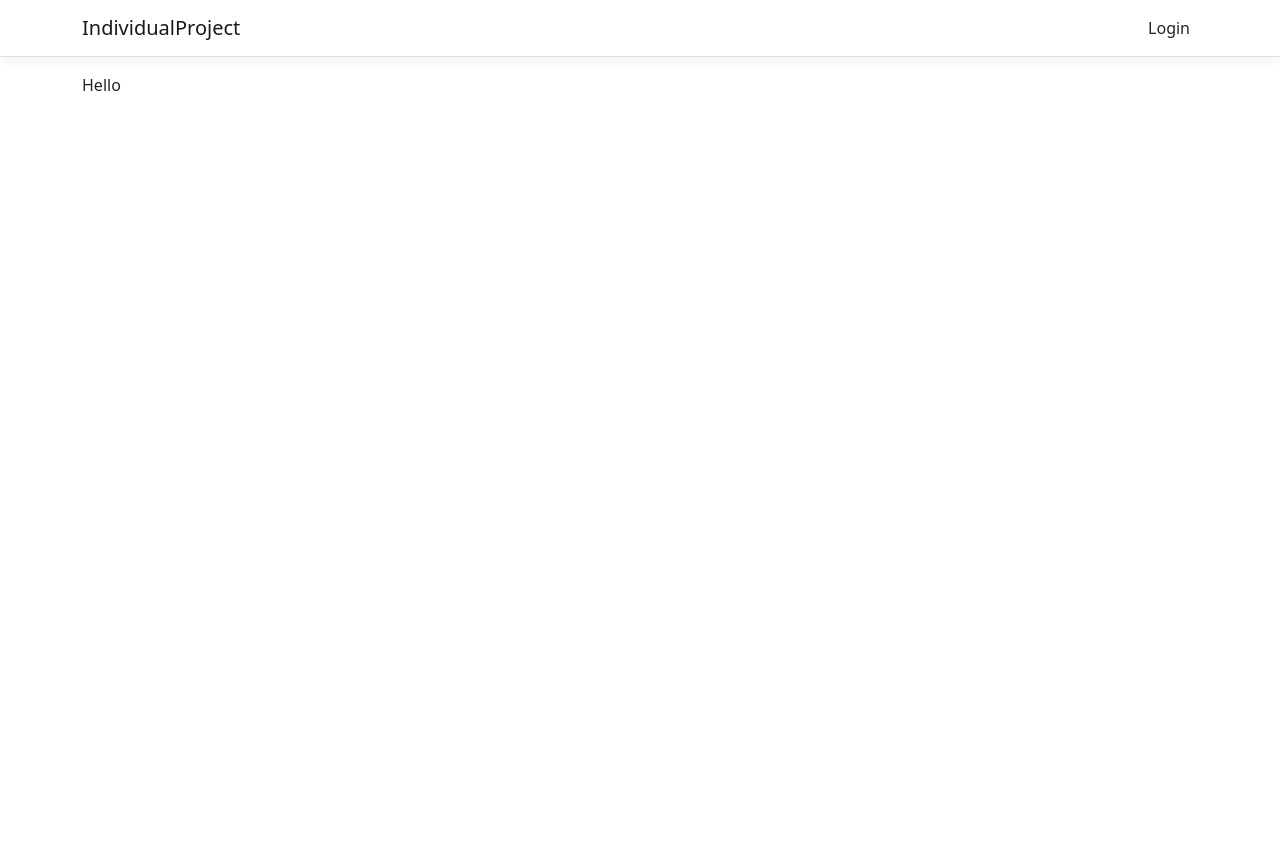
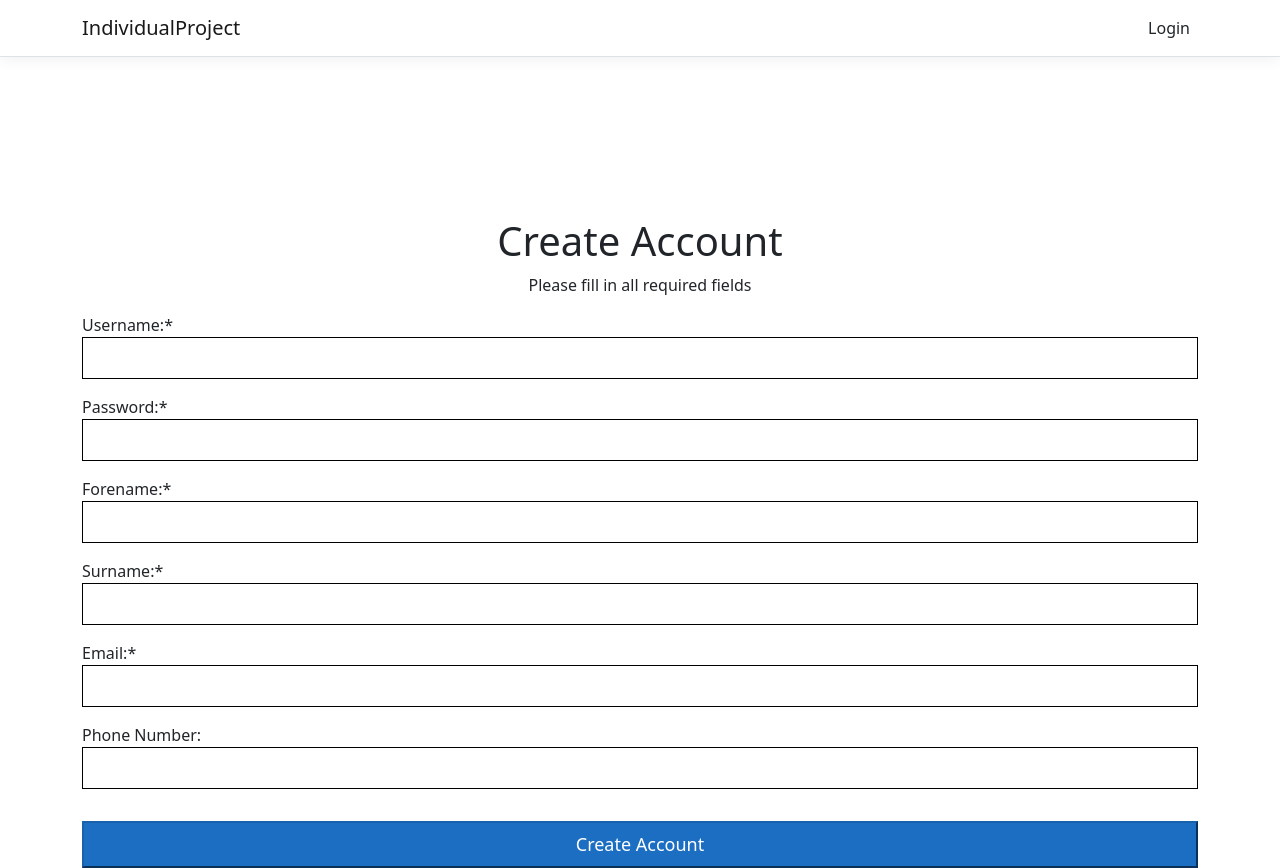
Before and after one commit to LMeeks19/IndividualProject, a React (Create React App) app in the folder ClientApp/: page /create-account in a window 1280 px wide. Before the commit the page ends 800 px from the top, so only its background shows below. Built offline with nearby package versions, Linux system fonts and the light colour scheme.

Commit message:
completed setup of base requests
account creation now functions and so does logging in

```diff
--- a/ClientApp/src/AppRoutes.js
+++ b/ClientApp/src/AppRoutes.js
@@ -1,6 +1,7 @@
 import { Login } from "./components/Login";
 import { Home } from "./components/Home";
 import { CreateAccount } from "./components/CreateAccount";
+import { ForgottenPassword } from "./components/ForgottenPassword";
 
 const AppRoutes = [
   {
@@ -14,7 +15,12 @@ const AppRoutes = [
   {
     path: '/create-account',
     element: <CreateAccount />
+  },
+  {
+    path: '/forgotten-password',
+    element: <ForgottenPassword />
   }
+
 ];
 
 export default AppRoutes;
--- a/ClientApp/src/components/CreateAccount.js
+++ b/ClientApp/src/components/CreateAccount.js
@@ -1,11 +1,52 @@
-import React, { Component } from 'react';
+import React, {useState} from 'react';
+import { PostData } from '../server'
 
-export class CreateAccount extends Component {
-    static displayName = CreateAccount.name;
+export function CreateAccount() {
 
-    render() {
-        return (
-            <div>Hello</div>
-        );
-    };
+    const [newAccount, setNewAccount] = useState({
+        username: "",
+        password: "",
+        forename: "",
+        surname: "",
+        email: "",
+        phoneNumber: ""
+    })
+
+    const createAccount = async () => {
+        await PostData('api/user', newAccount);
+    }
+
+    return (
+        <div className='mt10'>
+            <div className='text-center'>
+                <h1>Create Account</h1>
+                <p>Please fill in all required fields</p>
+            </div>
+
+            <div className='flex column'>
+                <div>Username:*</div>
+                <input className='mb1' onChange={e => setNewAccount({...newAccount, username: e.target.value})} type='text'></input>
+
+                <div>Password:*</div>
+                <input className='mb1' onChange={e => setNewAccount({...newAccount, password: e.target.value})} type='password'></input>
+
+                <div>Forename:*</div>
+                <input className='mb1' onChange={e => setNewAccount({...newAccount, forename: e.target.value})} type='text'></input>
+
+                <div>Surname:*</div>
+                <input className='mb1' onChange={e => setNewAccount({...newAccount, surname: e.target.value})} type='text'></input>
+
+                <div>Email:*</div>
+                <input className='mb1' onChange={e => setNewAccount({...newAccount, email: e.target.value})} type='text'></input>
+
+                <div>Phone Number:</div>
+                <input className='mb1' onChange={e => setNewAccount({...newAccount, phoneNumber: e.target.value})} type='text'></input>
+
+                <button className='btn-primary mt1' onClick={createAccount}>
+                    Create Account
+                </button>
+            </div>
+        </div >
+    );
+
 }
--- /dev/null
+++ b/ClientApp/src/components/ForgottenPassword.js
@@ -0,0 +1,16 @@
+import React, { useState } from 'react';
+import { PostData } from '../server'
+
+export function ForgottenPassword() {
+
+
+
+    return (
+        <div className='mt10'>
+            <div className='text-center'>
+                <h1>Forgotten Password</h1>
+            </div>
+        </div>
+    );
+
+}
--- a/ClientApp/src/components/Home.js
+++ b/ClientApp/src/components/Home.js
@@ -1,13 +1,13 @@
-import React, { Component } from 'react';
+import React from 'react';
 
-export class Home extends Component {
-  static displayName = Home.name;
+export function Home() {
 
-  render() {
-    return (
-      <div>
-        <h1>Hello!, Welcome to</h1>
-      </div>
-    );
-  }
+  return (
+    <div className='mt10'>
+    <div className='text-center'>
+        <h1>Home</h1>
+        <p>Grassroots Football App</p>
+    </div>
+</div>
+  );
 }
--- a/ClientApp/src/components/Login.js
+++ b/ClientApp/src/components/Login.js
@@ -1,31 +1,50 @@
-import React, {useEffect} from 'react'
+import React from 'react'
 import { NavItem, NavLink } from 'reactstrap';
-import { Link, useNavigate } from 'react-router-dom';
+import { Link } from 'react-router-dom';
 import { loginInfoState, userState } from '../state/GlobalState';
 import { useRecoilState, useSetRecoilState } from 'recoil';
-import { GetData, PostData } from '../server'
+import { GetData } from '../server'
+import { useNavigate } from 'react-router-dom';
+
 export function Login() {
 
-  const [loginInfo, setLoginInfo] = useRecoilState(loginInfoState)
-  const [user, setUser] = useRecoilState(userState)
+  const navigate = useNavigate();
+  const [loginInfo, setLoginInfo] = useRecoilState(loginInfoState);
+  const setUser = useSetRecoilState(userState);
 
-  const submitLogin = async () => {
-    var data = await GetData('user', loginInfo);
-    setUser({data});
+  const submitLogin = async (event) => {
+    event.preventDefault();
+    var errorBox = document.getElementById("errorMessage");
+
+    try {
+      var data = await GetData('api/user', loginInfo);
+      setUser({ data });
+      navigate("/");
+    }
+    catch {
+      errorBox.innerHTML = "The Username or Password is incorrect";
+      errorBox.style.display = "block";
+    }
   }
 
   return (
     <div className='mt10'>
       <div className='text-center'>
-        <h1 id="tabelLabel">Login</h1>
+        <h1>Login</h1>
         <p>Please sign in to your account or create a new account if you have not yet registered</p>
       </div>
       <div className='flex column'>
-        <div>Username:</div>
-        <input className='mb1' autoComplete='username' onChange={event => setLoginInfo({ ...loginInfo, username: event.target.value })} type='text'></input>
-        <div>Password:</div>
-        <input className='mb1' autoComplete='current-password' onChange={event => setLoginInfo({ ...loginInfo, password: event.target.value })} type='password'></input>
-        <button className='btn-primary' onClick={submitLogin}>Login</button>
+        <div className='error-message text center red mb1' id='errorMessage' />
+
+        <form className='flex column' onSubmit={submitLogin}>
+          <h5>Username:</h5>
+          <input className='mb1' onChange={event => setLoginInfo({ ...loginInfo, username: event.target.value })} type='text' required></input>
+
+          <h5>Password:</h5>
+          <input className='mb1' onChange={event => setLoginInfo({ ...loginInfo, password: event.target.value })} type='password' required></input>
+
+          <button className='btn-primary' type='submit'>Login</button>
+        </form>
         <div className='navbar-nav'>
           <div className='flex justifyevenly mt1'>
             <NavItem>
@@ -37,7 +56,6 @@ export function Login() {
           </div>
         </div>
       </div>
-      {user.forname}
     </div>
   );
 }
--- a/ClientApp/src/custom.css
+++ b/ClientApp/src/custom.css
@@ -8,6 +8,8 @@ code {
 
 .btn-primary {
   color: #fff;
+  padding: 0.5rem;
+  font-size: large;
   background-color: #1b6ec2;
   border-color: #1861ac;
 }
@@ -91,7 +93,8 @@ code {
 }
 
 .ml1 {
-  margin-left: 1rem;;
+  margin-left: 1rem;
+  ;
 }
 
 .mr1 {
@@ -105,7 +108,8 @@ code {
 
 .mx1 {
   margin-left: 1rem;
-  margin-right: 1rem;;
+  margin-right: 1rem;
+  ;
 }
 
 .text-center {
@@ -143,3 +147,15 @@ code {
 .w25 {
   width: 25%;
 }
+
+.error-message {
+  border: 1px solid red;
+  background-color: rgba(255, 0, 0, 0.329);
+  padding: 0.5rem;
+  display: none;
+}
+
+input {
+  padding: 0.5rem;
+  border: 1px solid black;
+}
--- a/ClientApp/src/server.js
+++ b/ClientApp/src/server.js
@@ -1,15 +1,14 @@
-const request = ( url, params = {}, method = 'GET' ) => {
+const request = async (url, params = {}, method = 'GET') => {
     let options = {
         method
     };
-    if ( 'GET' === method ) {
-        url += '?' + ( new URLSearchParams( params ) ).toString();
-    } else {
-        options.body = JSON.stringify( params );
-    }
 
-    return fetch( url, options ).then( response => response.json() );
+    url += '?' + (new URLSearchParams(params)).toString();
+
+    return fetch(url, options).then(response => response.json());
 };
 
-export const GetData = ( url, params ) => request( url, params, 'GET' );
-export const PostData = ( url, params ) => request( url, params, 'POST' );
+export const GetData = (url, params) => request(url, params, 'GET');
+export const PostData = (url, params) => request(url, params, 'POST');
+export const PutData = (url, params) => request(url, params, 'PUT');
+export const DeleteData = (url, params) => request(url, params, 'DELETE');
--- a/ClientApp/src/setupProxy.js
+++ b/ClientApp/src/setupProxy.js
@@ -5,7 +5,7 @@ const target = env.ASPNETCORE_HTTPS_PORT ? `https://localhost:${env.ASPNETCORE_H
   env.ASPNETCORE_URLS ? env.ASPNETCORE_URLS.split(';')[0] : 'http://localhost:37190';
 
 const context =  [
-  "/user",
+  '/api'
 ];
 
 module.exports = function(app) {
```
Also changed, not shown: 2 other files (tests, documents, lock files or other folders).
